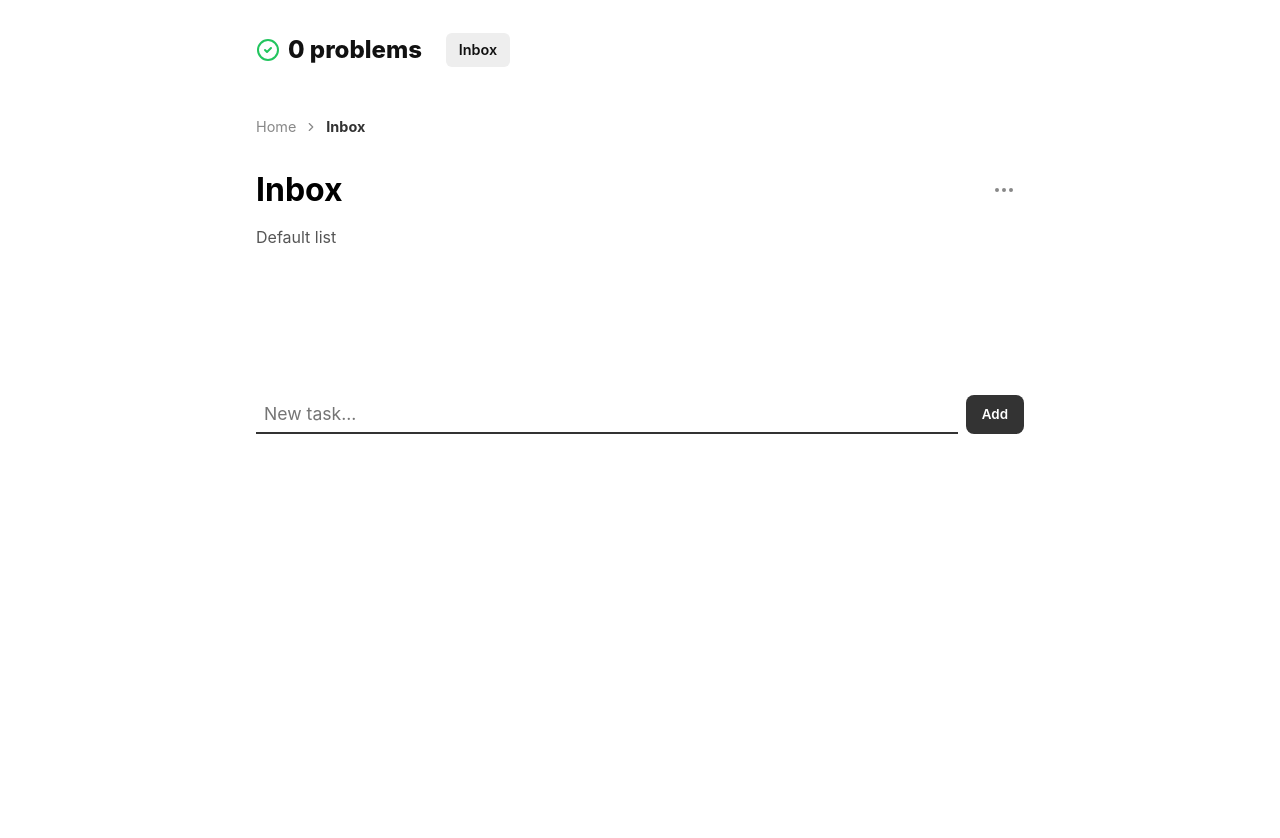
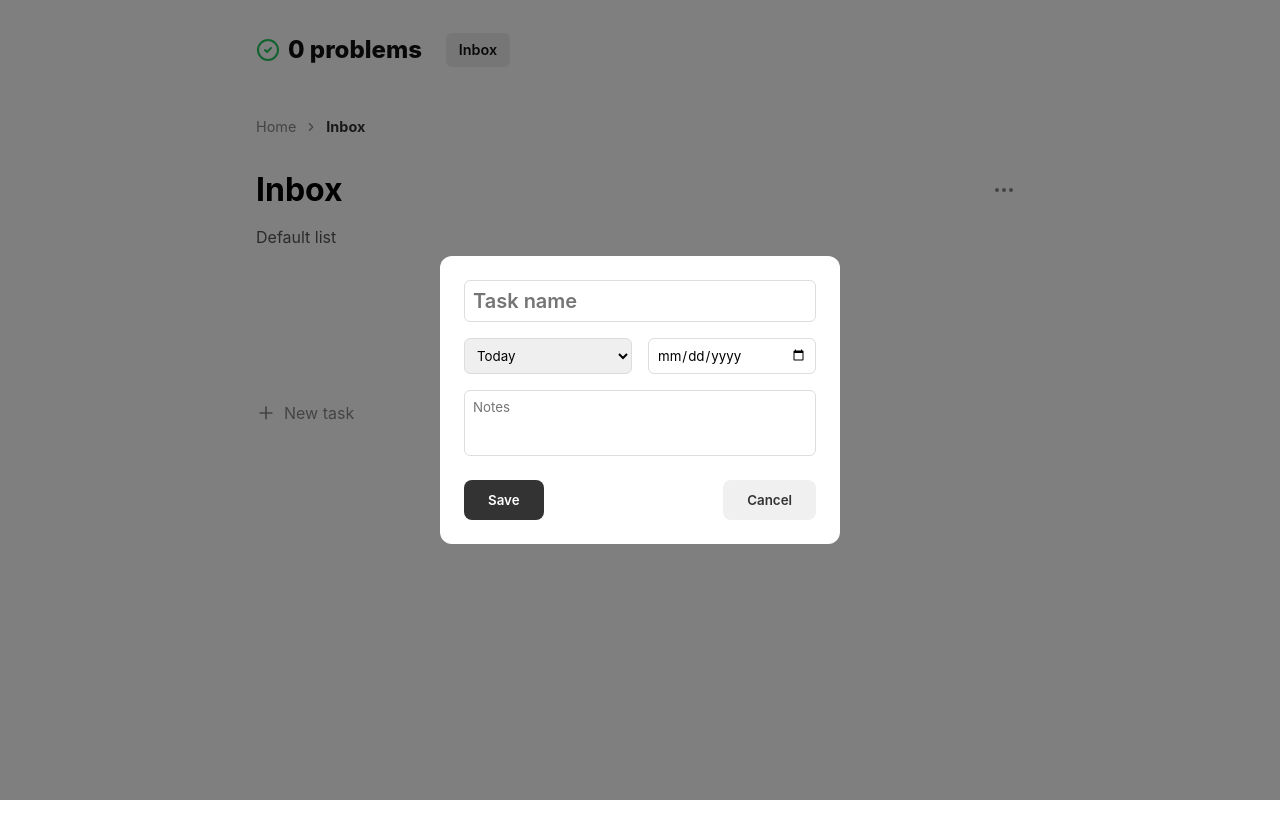
Before and after one commit to rafaelmadeira/problems, a React (Vite) app: page /list/inbox in a window 1280 px wide. Both pictures are taken after a click on the button "New task". Shown: the top 838 px of the page. Built offline with nearby package versions, Linux system fonts and the light colour scheme.

Commit message:
feat: enhance task creation modal and details UI

```diff
--- a/src/context/StoreContext.tsx
+++ b/src/context/StoreContext.tsx
@@ -4,7 +4,7 @@ import type { AppState, List, Problem } from '../types';
 interface StoreContextType {
     state: AppState;
     addList: (name: string) => void;
-    addProblem: (parentId: string | null, listId: string, name: string) => void;
+    addProblem: (parentId: string | null, listId: string, data: { name: string, priority: Problem['priority'], dueDate: string | null, notes: string }) => void;
     updateProblem: (listId: string, problemId: string, updates: Partial<Problem>) => void;
     updateList: (listId: string, updates: Partial<List>) => void;
     deleteList: (listId: string) => void;
@@ -64,12 +64,13 @@ export const StoreProvider: React.FC<{ children: React.ReactNode }> = ({ childre
         return false;
     };
 
-    const addProblem = (parentId: string | null, listId: string, name: string) => {
+    const addProblem = (parentId: string | null, listId: string, data: { name: string, priority: Problem['priority'], dueDate: string | null, notes: string }) => {
         const newProblem: Problem = {
             id: crypto.randomUUID(),
-            name,
-            notes: '',
-            dueDate: null,
+            name: data.name,
+            notes: data.notes,
+            dueDate: data.dueDate,
+            priority: data.priority,
             subproblems: [],
             completed: false
         };
--- a/src/pages/ProblemPage.tsx
+++ b/src/pages/ProblemPage.tsx
@@ -10,6 +10,9 @@ export default function ProblemPage() {
     const { state, addProblem, updateProblem, updateList, deleteList, deleteProblem, reorderProblems, moveProblemToList } = useStore();
 
     const [newSubtaskName, setNewSubtaskName] = useState('');
+    const [newPriority, setNewPriority] = useState<Problem['priority']>('today');
+    const [newDueDate, setNewDueDate] = useState('');
+    const [newNotes, setNewNotes] = useState('');
     const [isAdding, setIsAdding] = useState(false);
     const [isMenuOpen, setIsMenuOpen] = useState(false);
     const [draggedIndex, setDraggedIndex] = useState<number | null>(null);
@@ -57,8 +60,16 @@ export default function ProblemPage() {
     const handleAdd = (e: React.FormEvent) => {
         e.preventDefault();
         if (newSubtaskName.trim()) {
-            addProblem(currentParentId, list.id, newSubtaskName.trim());
+            addProblem(currentParentId, list.id, {
+                name: newSubtaskName.trim(),
+                priority: newPriority,
+                dueDate: newDueDate || null,
+                notes: newNotes
+            });
             setNewSubtaskName('');
+            setNewPriority('today');
+            setNewDueDate('');
+            setNewNotes('');
             setIsAdding(false);
         }
     };
@@ -256,39 +267,106 @@ export default function ProblemPage() {
                         </div>
                     ) : (
                         <div style={{ flex: 1 }}>
+                            {/* Task Name */}
                             <input
                                 type="text"
                                 value={currentProblem.name}
                                 onChange={(e) => updateProblem(list.id, currentProblem!.id, { name: e.target.value })}
                                 style={{
-                                    fontSize: '2rem',
+                                    fontSize: '1.5rem',
                                     fontWeight: '700',
-                                    marginBottom: '1rem',
+                                    marginBottom: '1.5rem',
                                     width: '100%',
                                     border: 'none',
                                     outline: 'none',
                                     backgroundColor: 'transparent',
-                                    fontFamily: 'inherit'
+                                    fontFamily: 'inherit',
+                                    color: '#111'
                                 }}
                             />
+
+                            {/* Task Details Grid */}
+                            <div style={{ display: 'grid', gridTemplateColumns: '100px 1fr', gap: '0.5rem 1rem', alignItems: 'center' }}>
+                                {/* Priority */}
+                                <div style={{ color: '#888', fontSize: '0.95rem' }}>Priority</div>
+                                <div>
+                                    <select
+                                        value={currentProblem.priority || 'today'}
+                                        onChange={(e) => updateProblem(list.id, currentProblem!.id, { priority: e.target.value as Problem['priority'] })}
+                                        style={{
+                                            appearance: 'none',
+                                            backgroundColor: 'transparent',
+                                            border: 'none',
+                                            fontSize: '0.95rem',
+                                            color: '#111',
+                                            cursor: 'pointer',
+                                            padding: 0,
+                                            fontFamily: 'inherit',
+                                            textDecoration: 'underline',
+                                            textUnderlineOffset: '3px',
+                                            textDecorationColor: '#ddd'
+                                        }}
+                                    >
+                                        <option value="today">Today</option>
+                                        <option value="this_week">This Week</option>
+                                        <option value="later">Later</option>
+                                        <option value="someday">Someday</option>
+                                    </select>
+                                </div>
+
+                                {/* Due Date */}
+                                <div style={{ color: '#888', fontSize: '0.95rem' }}>Due Date</div>
+                                <div>
+                                    <input
+                                        type="date"
+                                        value={currentProblem.dueDate || ''}
+                                        onChange={(e) => updateProblem(list.id, currentProblem!.id, { dueDate: e.target.value || null })}
+                                        style={{
+                                            border: 'none',
+                                            backgroundColor: 'transparent',
+                                            fontSize: '0.95rem',
+                                            color: '#111',
+                                            fontFamily: 'inherit',
+                                            cursor: 'pointer',
+                                            padding: 0
+                                        }}
+                                    />
+                                </div>
+
+                                {/* Notes */}
+                                <div style={{ color: '#888', fontSize: '0.95rem', alignSelf: 'flex-start', marginTop: '0.2rem' }}>Notes</div>
+                                <div>
                                     <textarea
                                         value={currentProblem.notes || ''}
-                                onChange={handleNotesChange}
-                                placeholder="Notes..."
-                                maxLength={500}
+                                        onChange={(e) => {
+                                            handleNotesChange(e);
+                                            // Auto-resize
+                                            e.target.style.height = 'auto';
+                                            e.target.style.height = e.target.scrollHeight + 'px';
+                                        }}
+                                        onFocus={(e) => {
+                                            e.target.style.height = 'auto';
+                                            e.target.style.height = e.target.scrollHeight + 'px';
+                                        }}
+                                        placeholder="Add notes..."
+                                        rows={1}
                                         style={{
                                             width: '100%',
-                                    minHeight: '100px',
-                                    fontSize: '1rem',
-                                    color: '#555',
+                                            fontSize: '0.95rem',
+                                            color: '#111',
                                             resize: 'none',
-                                    lineHeight: '1.6',
-                                    border: 'none', // Make notes cleaner too
+                                            lineHeight: '1.5',
+                                            border: 'none',
                                             outline: 'none',
                                             backgroundColor: 'transparent',
-                                    fontFamily: 'inherit'
+                                            fontFamily: 'inherit',
+                                            padding: 0,
+                                            overflow: 'hidden',
+                                            minHeight: '24px'
                                         }}
                                     />
+                                </div>
+                            </div>
                         </div>
                     )}
 
@@ -494,39 +572,127 @@ export default function ProblemPage() {
                 })}
             </div>
 
-            <div style={{ marginTop: '2rem' }}>
-                {isAdding ? (
-                    <form onSubmit={handleAdd} style={{ display: 'flex', gap: '0.5rem' }}>
+            {/* New Task Modal */}
+            {isAdding && (
+                <div style={{
+                    position: 'fixed',
+                    top: 0,
+                    left: 0,
+                    right: 0,
+                    bottom: 0,
+                    backgroundColor: 'rgba(0,0,0,0.5)',
+                    display: 'flex',
+                    alignItems: 'center',
+                    justifyContent: 'center',
+                    zIndex: 100
+                }} onClick={() => setIsAdding(false)}>
+                    <div style={{
+                        backgroundColor: '#fff',
+                        padding: '1.5rem',
+                        borderRadius: '12px',
+                        width: '400px',
+                        maxWidth: '90%',
+                    }} onClick={e => e.stopPropagation()}>
+                        <form onSubmit={handleAdd} style={{ display: 'flex', flexDirection: 'column', gap: '1rem' }}>
                             <input
                                 autoFocus
                                 type="text"
-                            placeholder="New task..."
+                                placeholder="Task name"
                                 value={newSubtaskName}
                                 onChange={e => setNewSubtaskName(e.target.value)}
                                 style={{
-                                fontSize: '1.1rem',
-                                borderBottom: '2px solid #333',
+                                    fontSize: '1.25rem',
+                                    fontWeight: '600',
                                     padding: '0.5rem',
+                                    border: '1px solid #ddd',
+                                    borderRadius: '6px',
+                                    width: '100%',
+                                    fontFamily: 'inherit'
+                                }}
+                            />
+
+                            <div style={{ display: 'flex', gap: '1rem' }}>
+                                <select
+                                    value={newPriority}
+                                    onChange={e => setNewPriority(e.target.value as Problem['priority'])}
+                                    style={{
+                                        padding: '0.5rem',
+                                        borderRadius: '6px',
+                                        border: '1px solid #ddd',
                                         flex: 1,
                                         fontFamily: 'inherit'
                                     }}
-                            onBlur={() => !newSubtaskName && setIsAdding(false)}
+                                >
+                                    <option value="today">Today</option>
+                                    <option value="this_week">This Week</option>
+                                    <option value="later">Later</option>
+                                    <option value="someday">Someday</option>
+                                </select>
+                                <input
+                                    type="date"
+                                    value={newDueDate}
+                                    onChange={e => setNewDueDate(e.target.value)}
+                                    style={{
+                                        padding: '0.5rem',
+                                        borderRadius: '6px',
+                                        border: '1px solid #ddd',
+                                        flex: 1,
+                                        fontFamily: 'inherit'
+                                    }}
                                 />
+                            </div>
+
+                            <textarea
+                                placeholder="Notes"
+                                value={newNotes}
+                                onChange={e => setNewNotes(e.target.value)}
+                                rows={3}
+                                style={{
+                                    padding: '0.5rem',
+                                    borderRadius: '6px',
+                                    border: '1px solid #ddd',
+                                    fontFamily: 'inherit',
+                                    resize: 'none'
+                                }}
+                            />
+
+                            <div style={{ display: 'flex', justifyContent: 'space-between', marginTop: '0.5rem' }}>
                                 <button
                                     type="submit"
                                     style={{
-                                padding: '0.5rem 1rem',
+                                        padding: '0.75rem 1.5rem',
                                         backgroundColor: '#333',
                                         color: '#fff',
                                         borderRadius: '8px',
                                         fontWeight: '600',
-                                fontFamily: 'inherit'
+                                        border: 'none',
+                                        cursor: 'pointer'
                                     }}
                                 >
-                            Add
+                                    Save
                                 </button>
+                                <button
+                                    type="button"
+                                    onClick={() => setIsAdding(false)}
+                                    style={{
+                                        padding: '0.75rem 1.5rem',
+                                        backgroundColor: '#f0f0f0',
+                                        color: '#333',
+                                        borderRadius: '8px',
+                                        fontWeight: '600',
+                                        border: 'none',
+                                        cursor: 'pointer'
+                                    }}
+                                >
+                                    Cancel
+                                </button>
+                            </div>
                         </form>
-                ) : (
+                    </div>
+                </div>
+            )}
+
+            <div style={{ marginTop: '2rem' }}>
                 <button
                     onClick={() => setIsAdding(true)}
                     style={{
@@ -535,13 +701,16 @@ export default function ProblemPage() {
                         gap: '0.5rem',
                         color: '#888',
                         padding: '0.5rem 0',
-                            fontFamily: 'inherit'
+                        fontFamily: 'inherit',
+                        background: 'none',
+                        border: 'none',
+                        cursor: 'pointer',
+                        fontSize: '1rem'
                     }}
                 >
                     <Plus size={20} />
                     <span>New task</span>
                 </button>
-                )}
             </div>
         </div>
     );
--- a/src/types.ts
+++ b/src/types.ts
@@ -3,6 +3,7 @@ export interface Problem {
   name: string;
   notes: string;
   dueDate: string | null;
+  priority: 'today' | 'this_week' | 'later' | 'someday';
   subproblems: Problem[];
   completed: boolean;
 }
```
Lines whose indentation alone changed are shown as unchanged.
